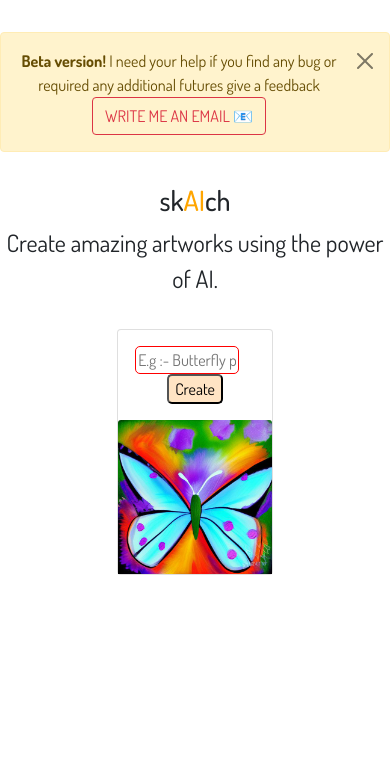
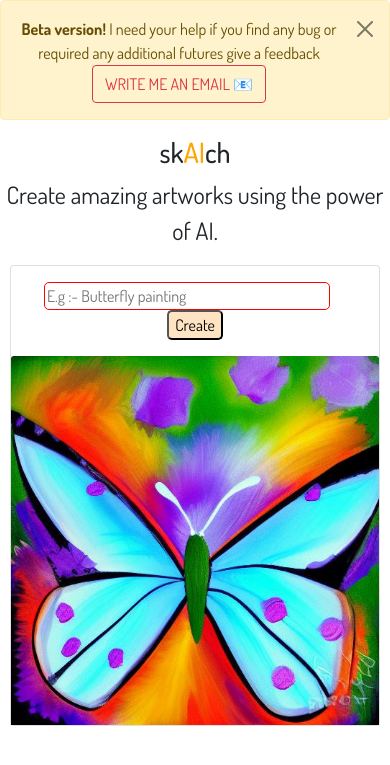
Before and after one commit to chandusurisetty/skAIch, a Flask app: page / in a window 390 px wide. Shown: the top 765 px of the page. Run offline with Flask 2, Linux system fonts and the light colour scheme; some libraries are stand-ins or nearby versions; some web fonts are replaced.

Commit message:
Update style.css

```diff
--- a/static/css/style.css
+++ b/static/css/style.css
@@ -21,7 +21,7 @@
 
 .homebar {
     text-align: center;
-    margin: 2rem 0;
+
 
 }
 
@@ -38,7 +38,7 @@
 
 
 .card {
-    width: 40vw;
+    width: 500px;
     margin: auto;
 }
 
@@ -69,3 +69,9 @@
     height: 100%;
 
 }
+
+@media (max-width:500px) {
+    .card {
+        width: 95%;
+    }
+}
```
